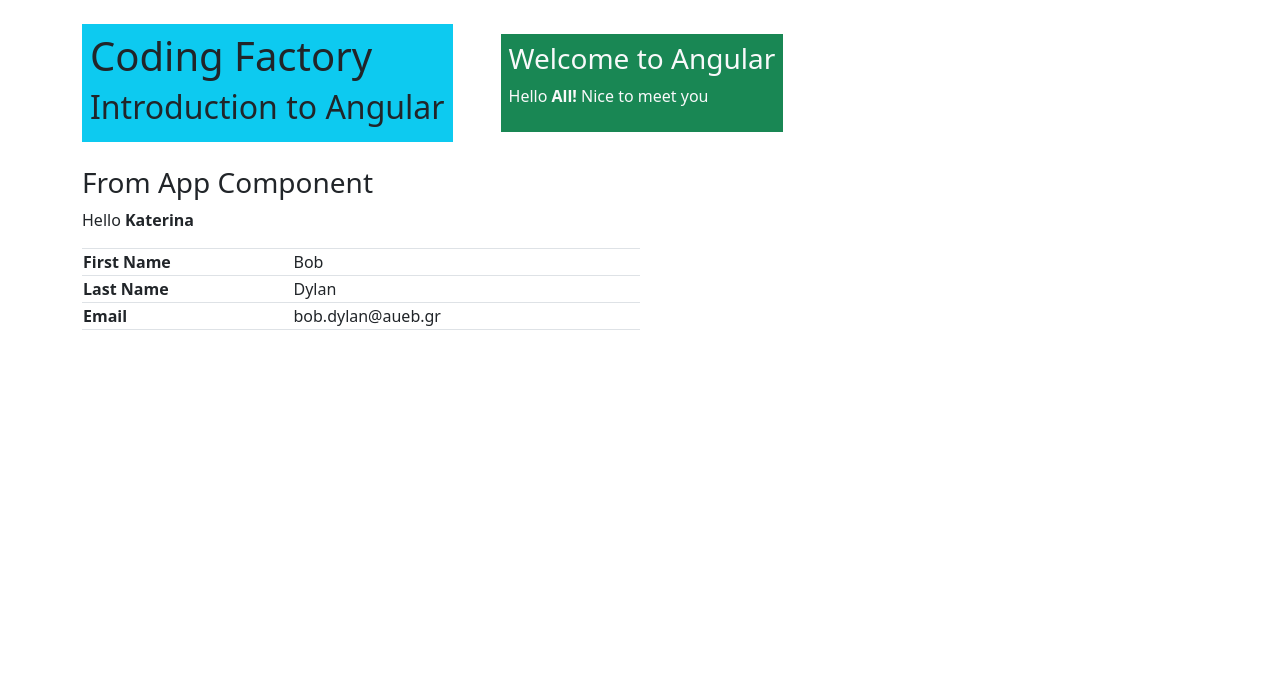
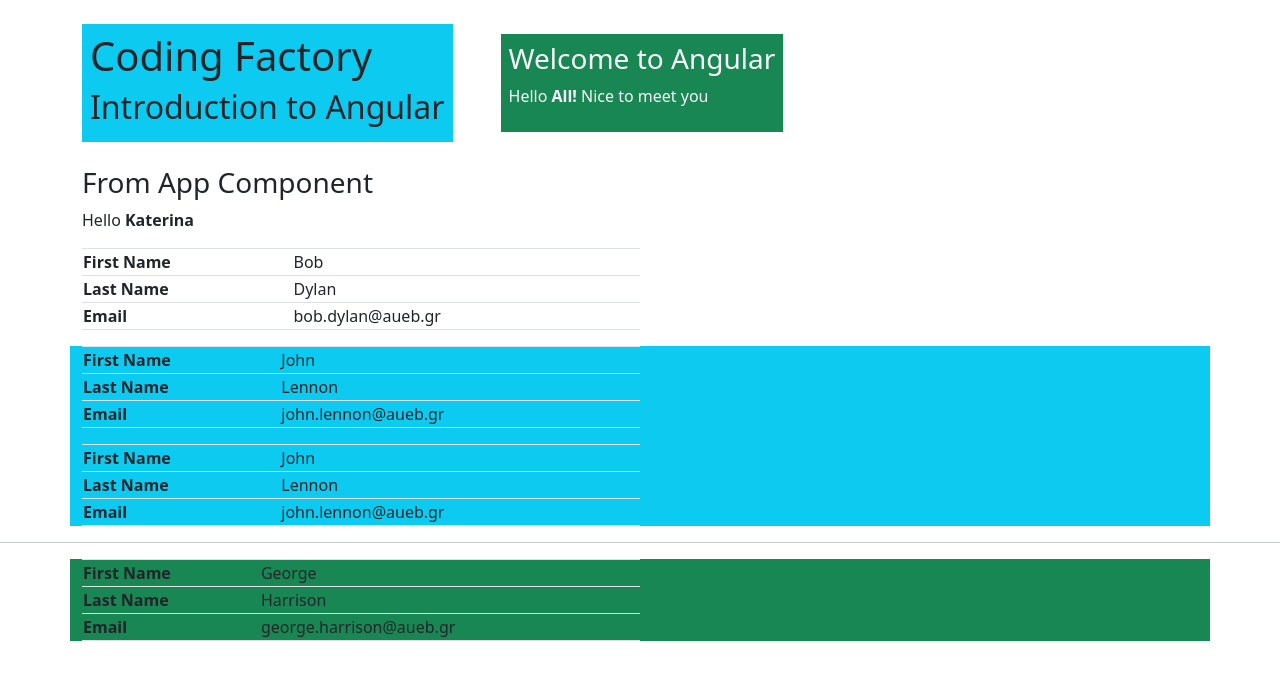
Before and after one commit to katerinakarkaggeli/cf10-frontend, an Angular app: page / in a window 1280 px wide. Shown: the top 680 px of the page. Built offline with nearby package versions, Linux system fonts and the light colour scheme.

Commit message:
feat: add input variable from father to child

```diff
--- a/src/app/app.html
+++ b/src/app/app.html
@@ -32,3 +32,16 @@
     </tr>
   </table>
 </div>
+
+<!-- Add child step2-person-table -->
+ <div class="container mt-2 bg-info">
+  <app-step2-person-table></app-step2-person-table>
+  <app-step2-person-table></app-step2-person-table>
+ </div>
+
+ <hr>
+ <!-- Add child step3-person-table-input -->
+
+ <div class="container mt-2 bg-success">
+  <app-step3-person-table-input [person]="person1"></app-step3-person-table-input>
+ </div>
--- a/src/app/app.ts
+++ b/src/app/app.ts
@@ -1,15 +1,22 @@
 import { Component, signal } from '@angular/core';
 import { RouterOutlet } from '@angular/router';
 
+import { Step2PersonTable } from './components/step2-person-table/step2-person-table';
+import { Step3PersonTableInput } from './components/step3-person-table-input/step3-person-table-input';
+import { Person } from './shared/interfaces/person';
+
 @Component({
-  imports: [RouterOutlet],
+  imports: [
+    Step2PersonTable,
+    Step3PersonTableInput
+  ],
   selector: 'app-root',
   styleUrl: './app.css',
   templateUrl: './app.html',
 })
 export class App {
   protected readonly title = signal('angular-introduction');
-  // Step 1 One way Binding
+  // Step 1: One way Binding
   name = 'Katerina'
 
   user = {
@@ -17,4 +24,10 @@ export class App {
     lastname: "Dylan",
     email: "bob.dylan@aueb.gr"
   }
+
+  person1 : Person = {
+    firstname: "George",
+    lastname: "Harrison",
+    email: "george.harrison@aueb.gr"
+  }
 }
--- /dev/null
+++ b/src/app/components/step2-person-table/step2-person-table.html
@@ -0,0 +1,16 @@
+<div>
+    <table class="table table-bordered w-50">
+        <tr>
+            <td class="fw-semibold">First Name</td>
+            <td class="ps-2">{{user.firstname}}</td>
+        </tr>
+        <tr>
+            <td class="fw-semibold">Last Name</td>
+            <td class="ps-2">{{user.lastname}}</td>
+        </tr>
+        <tr>
+            <td class="fw-semibold">Email</td>
+            <td class="ps-2">{{user.email}}</td>
+        </tr>
+    </table>
+</div>
--- /dev/null
+++ b/src/app/components/step2-person-table/step2-person-table.ts
@@ -0,0 +1,15 @@
+import { Component } from '@angular/core';
+
+@Component({
+  imports: [],
+  selector: 'app-step2-person-table',
+  styleUrl: './step2-person-table.css',
+  templateUrl: './step2-person-table.html',
+})
+export class Step2PersonTable {
+  user = {
+    firstname: "John",
+    lastname: "Lennon",
+    email: "john.lennon@aueb.gr"
+  }
+}
--- /dev/null
+++ b/src/app/components/step3-person-table-input/step3-person-table-input.html
@@ -0,0 +1,19 @@
+@if(!person){
+    <div class="alert alert-dangerous text-center">No person details</div>
+} @else {
+
+<table class="table table-bordered w-50">
+    <tr>
+        <td class="fw-semibold">First Name</td>
+        <td class="ps-2">{{person.firstname}}</td>
+    </tr>
+    <tr>
+        <td class="fw-semibold">Last Name</td>
+        <td class="ps-2">{{person.lastname}}</td>
+    </tr>
+    <tr>
+        <td class="fw-semibold">Email</td>
+        <td class="ps-2">{{person.email}}</td>
+    </tr>
+</table>
+}
--- /dev/null
+++ b/src/app/components/step3-person-table-input/step3-person-table-input.ts
@@ -0,0 +1,12 @@
+import { Component, Input } from '@angular/core';
+import { Person } from '../../shared/interfaces/person';
+
+@Component({
+  imports: [],
+  selector: 'app-step3-person-table-input',
+  styleUrl: './step3-person-table-input.css',
+  templateUrl: './step3-person-table-input.html',
+})
+export class Step3PersonTableInput {
+  @Input() person: Person | undefined
+}
--- /dev/null
+++ b/src/app/shared/interfaces/person.ts
@@ -0,0 +1,5 @@
+export interface Person {
+    firstname : string;
+    lastname: string;
+    email: string;
+}
```
Also changed, not shown: src/app/components/step2-person-table/step2-person-table.css (added), src/app/components/step3-person-table-input/step3-person-table-input.css (added), 2 other files (tests, documents, lock files or other folders).
